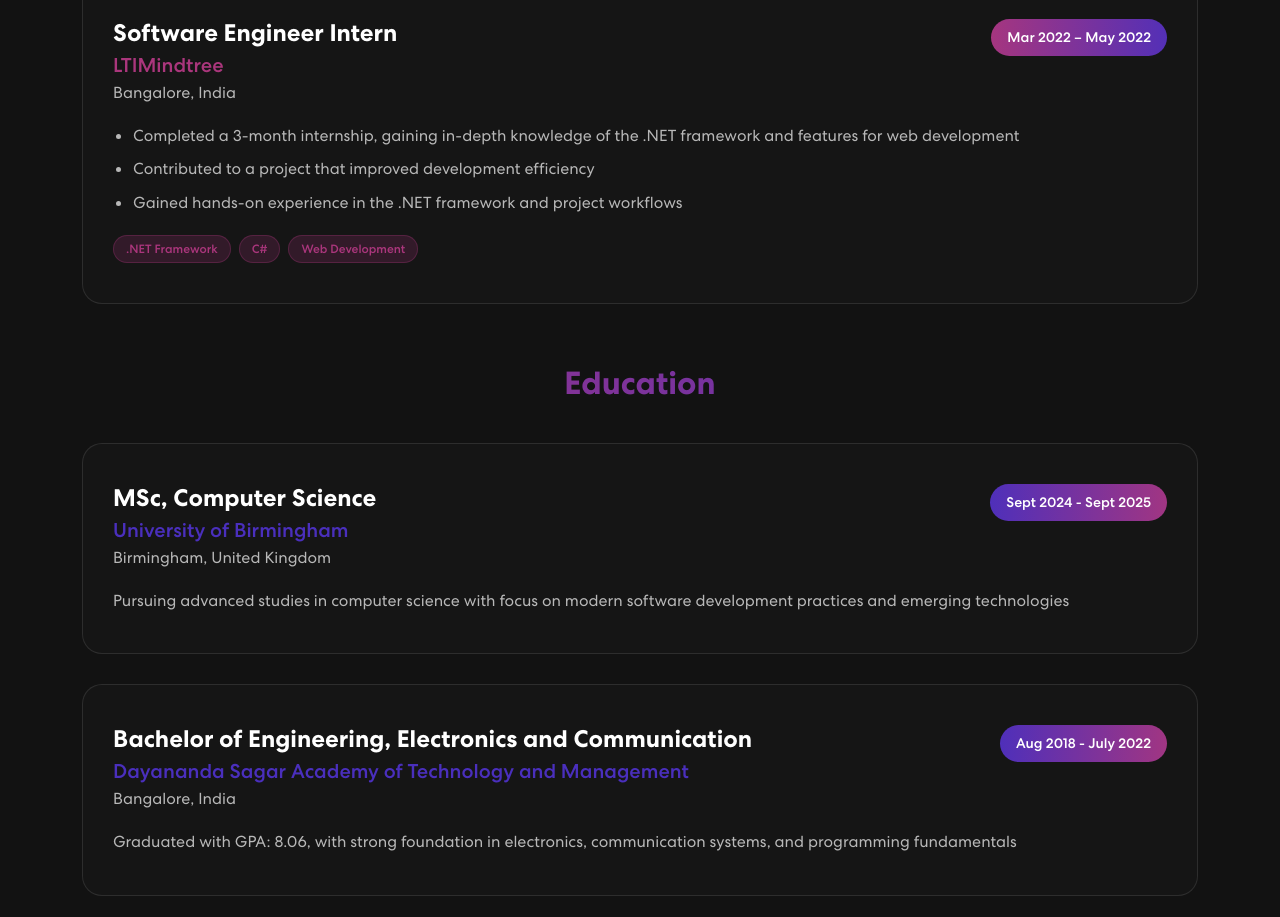
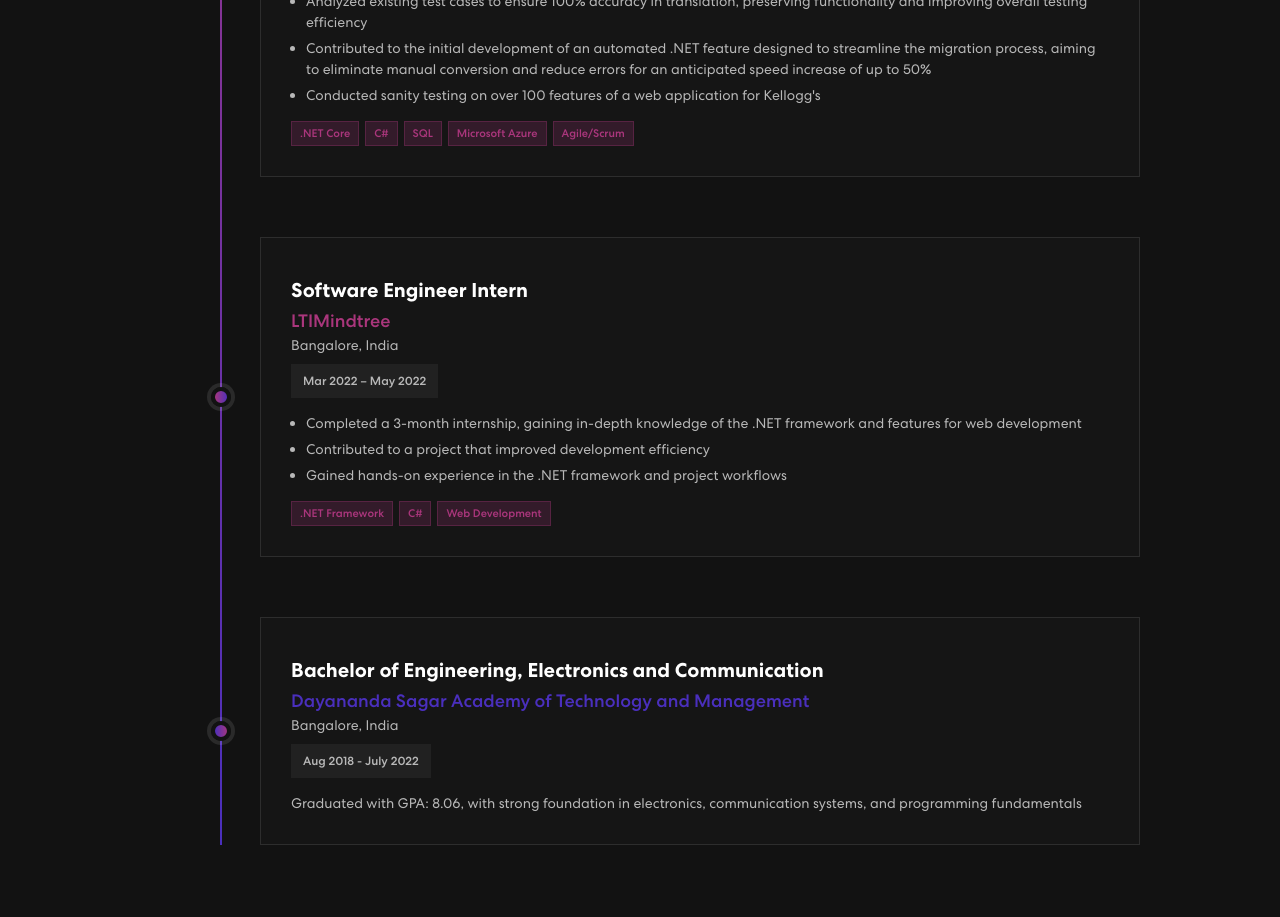
Before and after one commit to shreyas-debug/portfolio, a React (Create React App) app: page /about in a window 1280 px wide. Shown: the part 1880-2797 px from the top of the page. Built offline with nearby package versions, Linux system fonts and the light colour scheme.

Commit message:
Added about section and updated UI

```diff
--- a/public/index.html
+++ b/public/index.html
@@ -24,7 +24,7 @@
       work correctly both with client-side routing and a non-root public URL.
       Learn how to configure a non-root public URL by running `npm run build`.
     -->
-    <title>React App</title>
+    <title>Portfolio</title>
   </head>
   <body>
     <noscript>You need to enable JavaScript to run this app.</noscript>
--- a/src/App.js
+++ b/src/App.js
@@ -2,6 +2,7 @@ import './App.css';
 import { NavBar } from './components/NavBar';
 import { Banner } from './components/Banner';
 import 'bootstrap/dist/css/bootstrap.min.css';
+import { About } from './components/About';
 import { Skills } from './components/Skills';
 import { Experience } from './components/Experience';
 import { Projects } from './components/Projects';
@@ -15,6 +16,7 @@ function App() {
       <Skills />
       <Experience />
       <Projects />
+      <About />
       <Footer />
 
     </div>
--- a/src/components/Experience.js
+++ b/src/components/Experience.js
@@ -33,7 +33,7 @@ export const Experience = () => {
 
   const education = [
     {
-      title: "MSc, Computer Science",
+      title: "Master of Science, Computer Science",
       institution: "University of Birmingham",
       location: "Birmingham, United Kingdom",
       duration: "Sept 2024 - Sept 2025",
@@ -48,6 +48,57 @@ export const Experience = () => {
     }
   ];
 
+  // Combine and sort all experiences and education chronologically
+  const timelineItems = [
+    {
+      type: "education",
+      title: "Master of Science, Computer Science",
+      institution: "University of Birmingham",
+      location: "Birmingham, United Kingdom",
+      duration: "Sept 2024 - Sept 2025",
+      description: "Pursuing advanced studies in computer science with focus on modern software development practices and emerging technologies",
+      year: "2024"
+    },
+    {
+      type: "experience",
+      title: "Software Engineer - I",
+      company: "LTIMindtree",
+      location: "Bangalore, India",
+      duration: "Sept 2022 – Sept 2024",
+      description: [
+        "Collaborated on a project for Microsoft, a key client, within the internal query processing team, utilizing .NET to migrate and convert 500+ legacy test cases from SQL to C#",
+        "Analyzed existing test cases to ensure 100% accuracy in translation, preserving functionality and improving overall testing efficiency",
+        "Contributed to the initial development of an automated .NET feature designed to streamline the migration process, aiming to eliminate manual conversion and reduce errors for an anticipated speed increase of up to 50%",
+        "Conducted sanity testing on over 100 features of a web application for Kellogg's"
+      ],
+      technologies: [".NET Core", "C#", "SQL", "Microsoft Azure", "Agile/Scrum"],
+      year: "2022"
+    },
+    {
+      type: "experience",
+      title: "Software Engineer Intern",
+      company: "LTIMindtree",
+      location: "Bangalore, India",
+      duration: "Mar 2022 – May 2022",
+      description: [
+        "Completed a 3-month internship, gaining in-depth knowledge of the .NET framework and features for web development",
+        "Contributed to a project that improved development efficiency",
+        "Gained hands-on experience in the .NET framework and project workflows"
+      ],
+      technologies: [".NET Framework", "C#", "Web Development"],
+      year: "2022"
+    },
+    {
+      type: "education",
+      title: "Bachelor of Engineering, Electronics and Communication",
+      institution: "Dayananda Sagar Academy of Technology and Management",
+      location: "Bangalore, India",
+      duration: "Aug 2018 - July 2022",
+      description: "Graduated with GPA: 8.06, with strong foundation in electronics, communication systems, and programming fundamentals",
+      year: "2018"
+    }
+  ];
+
   return (
     <section className="experience" id="experience" style={{ padding: "80px 0", position: "relative", backgroundColor: "#121212" }}>
       <Container>
@@ -58,78 +109,127 @@ export const Experience = () => {
                 <div className={isVisible ? "animate__animated animate__fadeIn" : ""}>
                   <h2 style={{ fontSize: "45px", fontWeight: "700", textAlign: "center", marginBottom: "20px", color: "#fff" }}>Experience & Education</h2>
 
-                  {/* Work Experience Section */}
-                  <div style={{ marginBottom: "60px" }}>
-                    <h3 style={{
-                      fontSize: "32px",
-                      fontWeight: "600",
-                      textAlign: "center",
-                      marginBottom: "40px",
-                      color: "#fff",
-                      background: "linear-gradient(90.21deg, #AA367C -5.91%, #4A2FBD 111.58%)",
-                      WebkitBackgroundClip: "text",
-                      WebkitTextFillColor: "transparent",
-                      backgroundClip: "text"
+                  <div style={{ position: "relative", maxWidth: "1000px", margin: "0 auto" }}>
+                    {/* Timeline Line - Left Side */}
+                    <div style={{
+                      position: "absolute",
+                      left: "80px",
+                      top: "0",
+                      bottom: "0",
+                      width: "2px",
+                      background: "linear-gradient(180deg, #AA367C 0%, #4A2FBD 100%)",
+                      zIndex: "1"
+                    }}></div>
+
+                    {timelineItems.map((item, index) => (
+                      <div key={index} style={{
+                        position: "relative",
+                        marginBottom: "60px",
+                        display: "flex",
+                        alignItems: "center",
+                        paddingLeft: "120px"
                       }}>
-                      Work Experience
-                    </h3>
+                        {/* Timeline Dot */}
+                        <div style={{
+                          position: "absolute",
+                          left: "71px",
+                          width: "20px",
+                          height: "20px",
+                          borderRadius: "50%",
+                          background: item.type === "experience"
+                            ? "linear-gradient(90.21deg, #AA367C -5.91%, #4A2FBD 111.58%)"
+                            : "linear-gradient(90.21deg, #4A2FBD -5.91%, #AA367C 111.58%)",
+                          border: "4px solid #121212",
+                          zIndex: "2",
+                          boxShadow: "0 0 0 4px rgba(255, 255, 255, 0.1)"
+                        }}></div>
 
-                    {experiences.map((exp, index) => (
-                      <div key={index} style={{
+                        {/* Content Card - Rectangle */}
+                        <div style={{
+                          width: "100%",
                           background: "#151515",
-                        borderRadius: "20px",
-                        padding: "40px 30px",
-                        marginBottom: "30px",
+                          borderRadius: "0px",
+                          padding: "30px",
                           border: "1px solid rgba(255, 255, 255, 0.1)",
-                        transition: "all 0.3s ease-in-out"
+                          transition: "all 0.3s ease-in-out",
+                          position: "relative"
                         }}
                         onMouseEnter={(e) => {
                           e.currentTarget.style.transform = "translateY(-5px)";
-                        e.currentTarget.style.borderColor = "rgba(170, 54, 124, 0.5)";
+                          e.currentTarget.style.borderColor = item.type === "experience"
+                            ? "rgba(170, 54, 124, 0.5)"
+                            : "rgba(74, 47, 189, 0.5)";
                         }}
                         onMouseLeave={(e) => {
                           e.currentTarget.style.transform = "translateY(0)";
                           e.currentTarget.style.borderColor = "rgba(255, 255, 255, 0.1)";
                         }}>
-                        <div style={{ display: "flex", justifyContent: "space-between", alignItems: "flex-start", marginBottom: "20px", flexWrap: "wrap" }}>
-                          <div>
-                            <h4 style={{ fontSize: "24px", fontWeight: "600", color: "#fff", marginBottom: "5px" }}>{exp.title}</h4>
-                            <h5 style={{ fontSize: "20px", fontWeight: "500", color: "#AA367C", marginBottom: "5px" }}>{exp.company}</h5>
-                            <p style={{ color: "#B8B8B8", fontSize: "16px", margin: "0" }}>{exp.location}</p>
-                          </div>
+
+
+                          {/* Content */}
+                          <div style={{ marginTop: "10px" }}>
+                            <h4 style={{
+                              fontSize: "20px",
+                              fontWeight: "600",
+                              color: "#fff",
+                              marginBottom: "8px"
+                            }}>
+                              {item.title}
+                            </h4>
+
+                            <h5 style={{
+                              fontSize: "18px",
+                              fontWeight: "500",
+                              color: item.type === "experience" ? "#AA367C" : "#4A2FBD",
+                              marginBottom: "5px"
+                            }}>
+                              {item.company || item.institution}
+                            </h5>
+
+                            <p style={{
+                              color: "#B8B8B8",
+                              fontSize: "14px",
+                              margin: "0 0 10px 0"
+                            }}>
+                              {item.location}
+                            </p>
+
                             <div style={{
-                            background: "linear-gradient(90.21deg, #AA367C -5.91%, #4A2FBD 111.58%)",
-                            padding: "8px 16px",
-                            borderRadius: "20px",
-                            fontSize: "14px",
+                              background: "rgba(255, 255, 255, 0.05)",
+                              padding: "8px 12px",
+                              borderRadius: "0px",
+                              fontSize: "12px",
                               fontWeight: "500",
-                            color: "#fff"
+                              color: "#B8B8B8",
+                              marginBottom: "15px",
+                              display: "inline-block"
                             }}>
-                            {exp.duration}
-                          </div>
+                              {item.duration}
                             </div>
 
-                        <ul style={{ marginBottom: "20px", paddingLeft: "20px" }}>
-                          {exp.description.map((desc, descIndex) => (
+                            {item.type === "experience" ? (
+                              <>
+                                <ul style={{ marginBottom: "15px", paddingLeft: "15px" }}>
+                                  {item.description.map((desc, descIndex) => (
                                     <li key={descIndex} style={{
                                       color: "#B8B8B8",
-                              fontSize: "16px",
-                              lineHeight: "1.6",
-                              marginBottom: "8px"
+                                      fontSize: "14px",
+                                      lineHeight: "1.5",
+                                      marginBottom: "5px"
                                     }}>
                                       {desc}
                                     </li>
                                   ))}
                                 </ul>
 
-                        <div style={{ display: "flex", flexWrap: "wrap", gap: "8px" }}>
-                          {exp.technologies.map((tech, techIndex) => (
+                                <div style={{ display: "flex", flexWrap: "wrap", gap: "6px" }}>
+                                  {item.technologies.map((tech, techIndex) => (
                                     <span key={techIndex} style={{
                                       background: "rgba(170, 54, 124, 0.2)",
                                       color: "#AA367C",
-                              padding: "4px 12px",
-                              borderRadius: "15px",
-                              fontSize: "12px",
+                                      padding: "3px 8px",
+                                      borderRadius: "0px",
+                                      fontSize: "11px",
                                       fontWeight: "500",
                                       border: "1px solid rgba(170, 54, 124, 0.3)"
                                     }}>
@@ -137,69 +237,19 @@ export const Experience = () => {
                                     </span>
                                   ))}
                                 </div>
-                      </div>
-                    ))}
-                  </div>
-
-                  {/* Education Section */}
-                  <div>
-                    <h3 style={{
-                      fontSize: "32px",
-                      fontWeight: "600",
-                      textAlign: "center",
-                      marginBottom: "40px",
-                      color: "#fff",
-                      background: "linear-gradient(90.21deg, #AA367C -5.91%, #4A2FBD 111.58%)",
-                      WebkitBackgroundClip: "text",
-                      WebkitTextFillColor: "transparent",
-                      backgroundClip: "text"
+                              </>
+                            ) : (
+                              <p style={{
+                                color: "#B8B8B8",
+                                fontSize: "14px",
+                                lineHeight: "1.5",
+                                margin: "0"
                               }}>
-                      Education
-                    </h3>
-
-                    {education.map((edu, index) => (
-                      <div key={index} style={{
-                        background: "#151515",
-                        borderRadius: "20px",
-                        padding: "40px 30px",
-                        marginBottom: "30px",
-                        border: "1px solid rgba(255, 255, 255, 0.1)",
-                        transition: "all 0.3s ease-in-out"
-                      }}
-                      onMouseEnter={(e) => {
-                        e.currentTarget.style.transform = "translateY(-5px)";
-                        e.currentTarget.style.borderColor = "rgba(74, 47, 189, 0.5)";
-                      }}
-                      onMouseLeave={(e) => {
-                        e.currentTarget.style.transform = "translateY(0)";
-                        e.currentTarget.style.borderColor = "rgba(255, 255, 255, 0.1)";
-                      }}>
-                        <div style={{ display: "flex", justifyContent: "space-between", alignItems: "flex-start", marginBottom: "20px", flexWrap: "wrap" }}>
-                          <div>
-                            <h4 style={{ fontSize: "24px", fontWeight: "600", color: "#fff", marginBottom: "5px" }}>{edu.title}</h4>
-                            <h5 style={{ fontSize: "20px", fontWeight: "500", color: "#4A2FBD", marginBottom: "5px" }}>{edu.institution}</h5>
-                            <p style={{ color: "#B8B8B8", fontSize: "16px", margin: "0" }}>{edu.location}</p>
-                          </div>
-                          <div style={{
-                            background: "linear-gradient(90.21deg, #4A2FBD -5.91%, #AA367C 111.58%)",
-                            padding: "8px 16px",
-                            borderRadius: "20px",
-                            fontSize: "14px",
-                            fontWeight: "500",
-                            color: "#fff"
-                          }}>
-                            {edu.duration}
+                                {item.description}
+                              </p>
+                            )}
                           </div>
                         </div>
-
-                        <p style={{
-                          color: "#B8B8B8",
-                          fontSize: "16px",
-                          lineHeight: "1.6",
-                          margin: "0"
-                        }}>
-                          {edu.description}
-                        </p>
                       </div>
                     ))}
                   </div>
--- a/src/components/NavBar.js
+++ b/src/components/NavBar.js
@@ -1,6 +1,5 @@
 import { useState, useEffect } from "react";
 import { Navbar, Container, Nav, NavDropdown } from "react-bootstrap";
-import logo from '../assets/img/logo.svg';
 import navIcon1 from '../assets/img/nav-icon1.svg';
 import navIcon2 from '../assets/img/nav-icon2.svg';
 
@@ -26,15 +25,13 @@ export const NavBar = () => {
     return (
     <Navbar expand="lg" className={scrolled ? "scrolled" : ""}>
       <Container>
-        <Navbar.Brand href="#home">
-            <img src={logo} alt="Logo" />
-        </Navbar.Brand>
         <Navbar.Toggle aria-controls="basic-navbar-nav" >
             <span className="navbar-toggler-icon"></span>
         </Navbar.Toggle>
         <Navbar.Collapse id="basic-navbar-nav">
           <Nav className="me-auto">
             <Nav.Link href="#home" className={activeLink == 'home' ? 'active navbar-link' : 'navbar-link'} onClick={() => onUpdateActiveLink('home')}>Home</Nav.Link>
+            <Nav.Link href="#about" className={activeLink == 'about' ? 'active navbar-link' : 'navbar-link'} onClick={() => onUpdateActiveLink('about')}>About</Nav.Link>
             <Nav.Link href="#skills"className={activeLink == 'skills' ? 'active navbar-link' : 'navbar-link'}onClick={() => onUpdateActiveLink('skills')}>Skills</Nav.Link>
             <Nav.Link href="#experience"className={activeLink == 'experience' ? 'active navbar-link' : 'navbar-link'}onClick={() => onUpdateActiveLink('experience')}>Experience</Nav.Link>
             <Nav.Link href="#projects"className={activeLink == 'projects' ? 'active navbar-link' : 'navbar-link'}onClick={() => onUpdateActiveLink('projects')}>Projects</Nav.Link>
```
Also changed, not shown: src/components/About.js (added, +145 -0 lines). Lines whose indentation alone changed are shown as unchanged.
